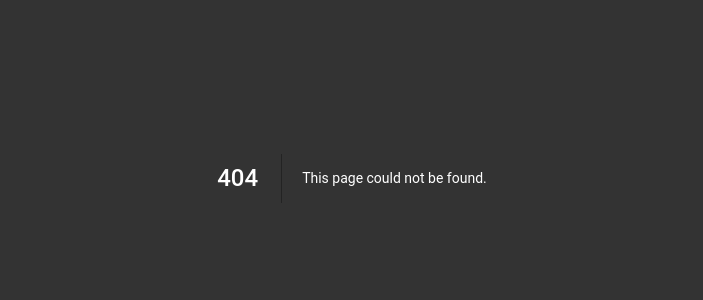
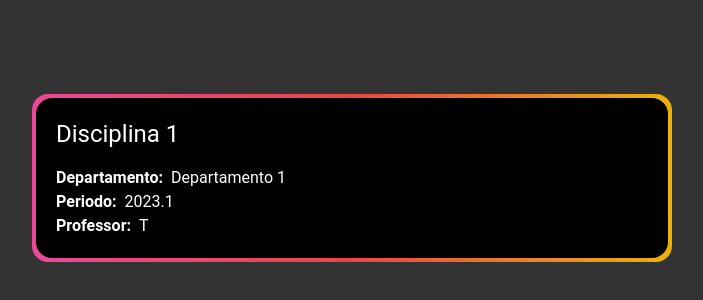
Before and after one commit to Cassio-hue/projeto-bd, a Next.js app in the folder frontend/: page /disciplinas in a window 1280 px wide. Before the commit this address had no page. Shown: the part 222-522 px from the top of the page, without its empty margins (288-991 px from the left). Built offline with nearby package versions, Linux system fonts and the light colour scheme.

Commit message:
feat: página de disciplinas

```diff
--- a/frontend/src/app/components/Card.tsx
+++ b/frontend/src/app/components/Card.tsx
@@ -21,7 +21,7 @@ export const Card = ({ values }: Props) => {
             'flex flex-col bg-gradient-to-r from-pink-500 via-red-500 to-yellow-500 rounded-2xl w-1/2 p-1 m-3'
           )}
         >
-          <div className={clsx('flex flex-col rounded-2xl p-5 bg-black')}>
+          <div className={clsx('flex flex-col rounded-2xl p-5 bg-black text-white')}>
             <h1 className={clsx('text-2xl mb-4')}>{item.discipline}</h1>
             <span className={clsx('font-bold')}>
               Departamento:
--- /dev/null
+++ b/frontend/src/app/disciplinas/page.tsx
@@ -0,0 +1,15 @@
+'use client'
+import { Card, CardProps } from '../components/Card'
+
+const values: CardProps[] = [
+  {
+    department: 'Departamento 1',
+    discipline: 'Disciplina 1',
+    period: '2023.1',
+    teacher: 'T',
+  },
+]
+
+export default function Disciplinas() {
+  return <Card values={values} />
+}
```
